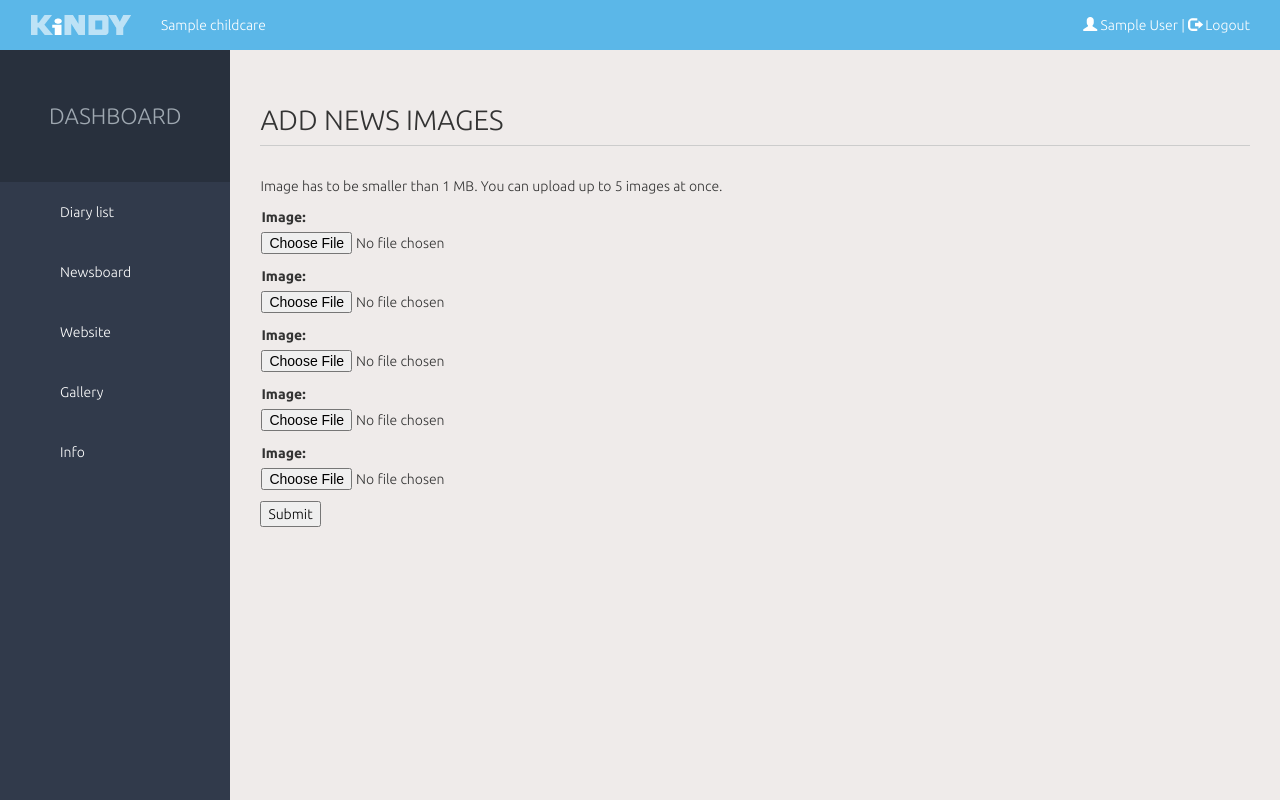
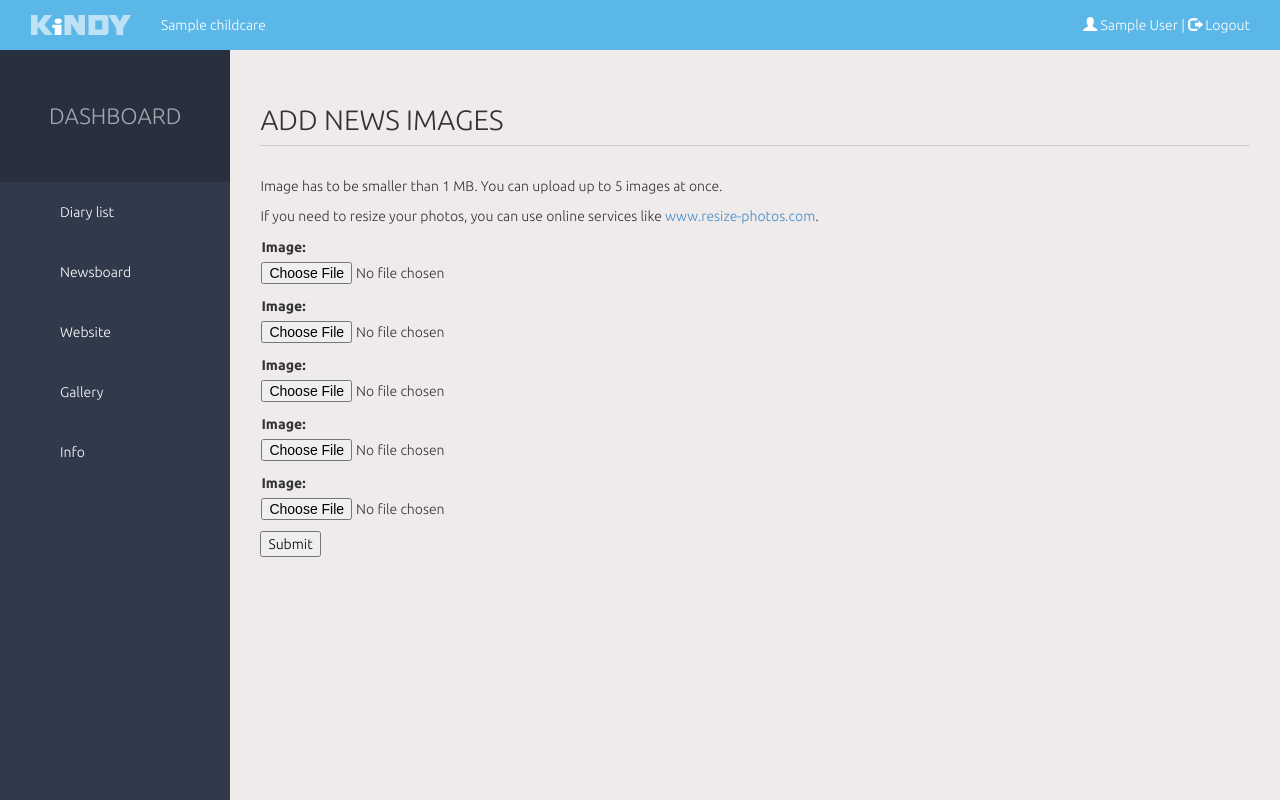
Before and after one commit to ramuta/kindy-old, a Django app: a page that uses templates/newsboard/add_news_image.html in a window 1280 px wide. Run offline with Django 3.2, Linux system fonts and the light colour scheme; a user stored in the database is signed in; tables that the repository leaves empty hold one stand-in row (values such as "Sample post"); parts of the project's set-up code (start-up, migrations or seed data) failed here and were passed over; some libraries are stand-ins or nearby versions.

Commit message:
Link to resize-photos.com

```diff
--- a/templates/newsboard/add_news_image.html
+++ b/templates/newsboard/add_news_image.html
@@ -13,6 +13,7 @@
 
 {% block content %}
     <p>Image has to be smaller than 1 MB. You can upload up to 5 images at once.</p>
+    <p>If you need to resize your photos, you can use online services like <a href="http://www.resize-photos.com/" target='_blank'>www.resize-photos.com</a>.</p>
     <form method="post" action="" enctype="multipart/form-data">
     {% csrf_token %}
     {{ formset.management_form }}
```
